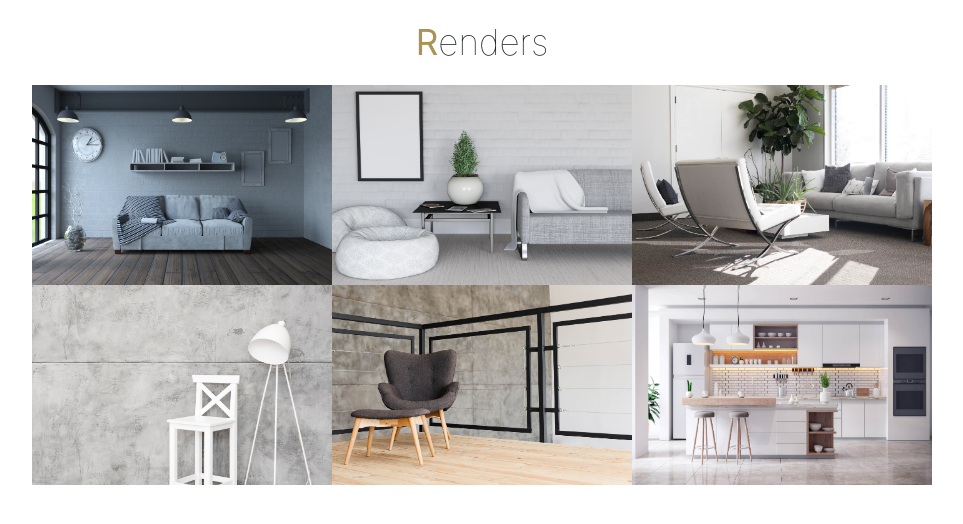
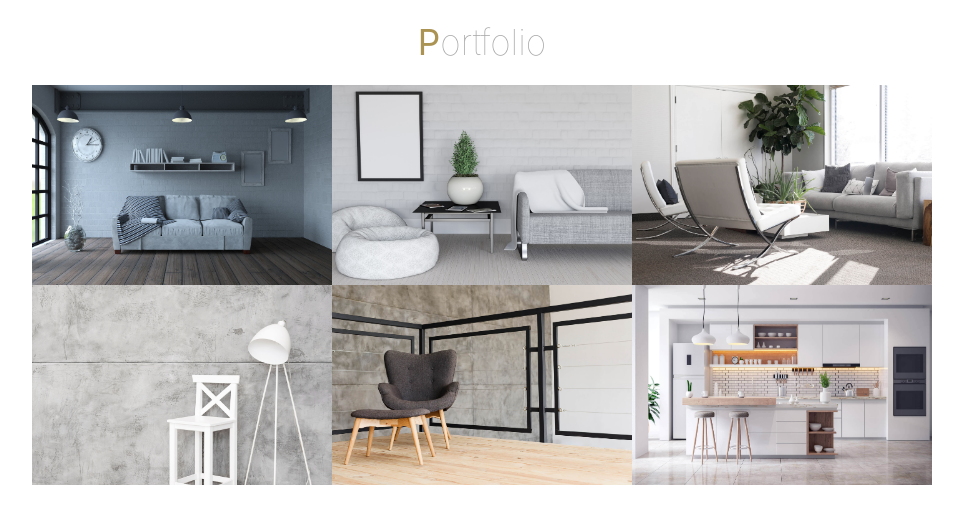
Before and after one commit to mahdihasanpour2022/portfolio1, a React (Create React App) app: page /portfolio in a window 1280 px wide. Shown: the top 524 px of the page, without its empty margins (158-1121 px from the left). Built offline with nearby package versions, Linux system fonts and the light colour scheme.

Commit message:
in portfio scss p tag change ti link and style

```diff
--- a/src/assets/style/components_style/Portfolio.module.scss
+++ b/src/assets/style/components_style/Portfolio.module.scss
@@ -3,15 +3,21 @@
 @import "../common_styles/mixins";
 
 
-.pStyle {
+.linkStyle {
   font-size: 2.2rem;
   font-weight: 100;
   text-align: center;
   margin: 1rem 0;
+  text-decoration: none;
+  color: darkgray;
 
   &::first-letter {
     font-weight: 400;
     color: $light_gold;
+  }
+
+  &:hover {
+    color: darkgray;
   }
 }
 
@@ -19,10 +25,12 @@
   padding: 0;
   grid-template-columns: repeat(auto-fit, minmax(200px, 1fr));
   text-align: center;
+
   img {
     width: 300px;
     height: 200px;
     transition: transform 1s ease;
+
     &:hover {
       transform: rotateY(180deg) scale(1.3);
       border: 1px solid darkgray;
--- a/src/components/Portfolio.js
+++ b/src/components/Portfolio.js
@@ -1,22 +1,36 @@
-import React from 'react';
+import React, { useEffect } from 'react';
+import { useSelector, useDispatch } from "react-redux";
+import {Link} from "react-router-dom";
+// action creator
+import { getPortfolio } from "../redux/portfolio/portfolioActionCreator";
+// data
 import { renders_list } from "../data_service/renders_list";
 // uuid
-import {v4} from "uuid";
+import { v4 } from "uuid";
 // scss
 import Styles from "../assets/style/components_style/Portfolio.module.scss";
 
 const Portfolio = () => {
 
+  const dispatch = useDispatch()
+  const { portfolio } = useSelector(state => state.portfolioState);
+
+  useEffect(() => {
+    dispatch(getPortfolio(renders_list))
+  }, [dispatch])
+
   return (
     <>
-      <div className="container mb-5">
-        <div className="row">
-          <p className={Styles.pStyle}>Renders</p>
-          <div className={Styles.renderGridBox}>
-            {renders_list.map(item => <img src={item} key={v4()} alt={`${v4()}`} />)}
+      {!!portfolio.length &&
+        <div className="container mb-5">
+          <div className="row">
+            <Link to="/portfolio" className={Styles.linkStyle}>Portfolio</Link>
+            <div className={Styles.renderGridBox}>
+              {portfolio.map(item => <img src={item} key={v4()} alt={`${v4()}`} />)}
+            </div>
           </div>
         </div>
-      </div>
+      }
     </>
   );
 };
--- /dev/null
+++ b/src/local_storage/localStorage.js
@@ -0,0 +1,3 @@
+export const portfolio_LC=data=>{
+  localStorage.setItem("portfolio" , JSON.stringify(data))
+}
--- /dev/null
+++ b/src/redux/portfolio/portfolioActionCreator.js
@@ -0,0 +1,3 @@
+export const getPortfolio = (data)=>{
+  return {type: "GET_PORTFOLIO" , payload : data}
+}
--- /dev/null
+++ b/src/redux/portfolio/portfolioReducer.js
@@ -0,0 +1,15 @@
+import {portfolio_LC} from "../../local_storage/localStorage";
+
+const initialPortfolioState = {
+  portfolio: []
+}
+const portfolioReducer = (state = initialPortfolioState, action) => {
+  switch (action.type) {
+    case "GET_PORTFOLIO":
+      portfolio_LC(action.payload)
+      return { ...state, portfolio: action.payload };
+    default:
+      return state;
+  }
+}
+export default portfolioReducer;
--- a/src/redux/rootReducers.js
+++ b/src/redux/rootReducers.js
@@ -1,10 +1,12 @@
 import { combineReducers } from "redux";
 import commentReducer from "../redux/comment/commentReducer";
 import menuReducer from "../redux/menus/sidemenu/sideMenuReducer";
+import portfolioReducer from "../redux/portfolio/portfolioReducer";
 
 const rootReducers = combineReducers({
   commentState: commentReducer,
   menuState : menuReducer,
+  portfolioState:portfolioReducer,
 });
 
 export default rootReducers;
```
